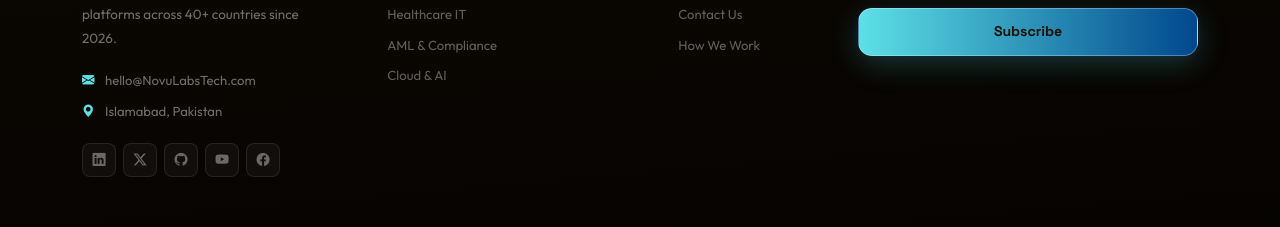
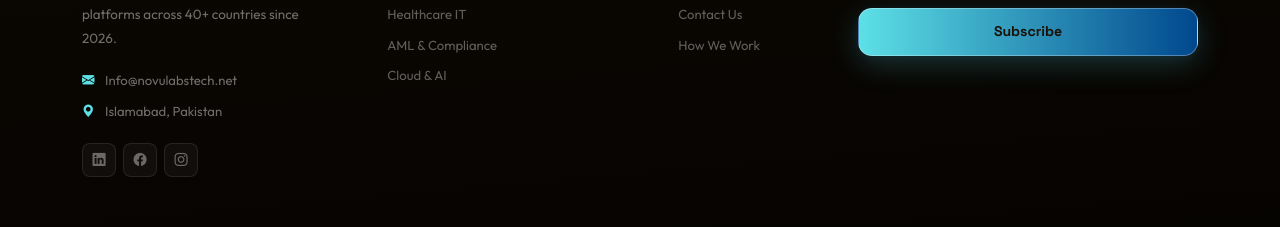
Before and after one commit to khawaja151214/Novulabstech, a React (Vite) app: page /team in a window 1280 px wide. Shown: the part 2262-2489 px from the top of the page. Built offline with nearby package versions, Linux system fonts and the light colour scheme.

Commit message:
Update email to Info@novulabstech.net and configure official social links in footer

```diff
--- a/index.html
+++ b/index.html
@@ -31,7 +31,7 @@
 
   <!-- Schema.org JSON-LD -->
   <script type="application/ld+json">
-  {"@context":"https://schema.org","@type":"Organization","name":"NovuLabs","legalName":"NovuLabs Technology Pvt Ltd","url":"https://www.novulabstech.com","description":"Premier international enterprise software house engineering mission-critical platforms for fintech, healthcare, and government agencies across 40+ countries.","foundingDate":"2026","numberOfEmployees":{"@type":"QuantitativeValue","value":500},"address":[{"@type":"PostalAddress","streetAddress":"","addressLocality":"Islamabad, Pakistan","postalCode":"44000","addressCountry":"PK"}],"contactPoint":[{"@type":"ContactPoint","contactType":"sales","email":"hello@NovuLabsTech.com"},{"@type":"ContactPoint","contactType":"customer support","availableLanguage":"English"}],"sameAs":["https://www.linkedin.com/company/novulabs","https://twitter.com/novulabstech","https://github.com/novulabs"],"hasCredential":["ISO 27001","PCI-DSS Level 1","HIPAA","SOC 2 Type II","FATF Compliance"],"areaServed":"Worldwide","knowsAbout":["Enterprise Software","AML Compliance","Fintech","Healthcare IT","Government Software","Cloud Computing","Mobile Apps"],"serviceType":["Enterprise Software Development","AML Compliance Software","Financial Technology","Healthcare IT","Government Solutions","Mobile App Development","Cloud Solutions"]}
+  {"@context":"https://schema.org","@type":"Organization","name":"NovuLabs","legalName":"NovuLabs Technology Pvt Ltd","url":"https://www.novulabstech.com","description":"Premier international enterprise software house engineering mission-critical platforms for fintech, healthcare, and government agencies across 40+ countries.","foundingDate":"2026","numberOfEmployees":{"@type":"QuantitativeValue","value":500},"address":[{"@type":"PostalAddress","streetAddress":"","addressLocality":"Islamabad, Pakistan","postalCode":"44000","addressCountry":"PK"}],"contactPoint":[{"@type":"ContactPoint","contactType":"sales","email":"Info@novulabstech.net"},{"@type":"ContactPoint","contactType":"customer support","availableLanguage":"English"}],"sameAs":["https://www.linkedin.com/company/novulabs","https://twitter.com/novulabstech","https://github.com/novulabs"],"hasCredential":["ISO 27001","PCI-DSS Level 1","HIPAA","SOC 2 Type II","FATF Compliance"],"areaServed":"Worldwide","knowsAbout":["Enterprise Software","AML Compliance","Fintech","Healthcare IT","Government Software","Cloud Computing","Mobile Apps"],"serviceType":["Enterprise Software Development","AML Compliance Software","Financial Technology","Healthcare IT","Government Solutions","Mobile App Development","Cloud Solutions"]}
   </script>
 
   <!-- CSS CDNs -->
--- a/src/components/Footer.jsx
+++ b/src/components/Footer.jsx
@@ -33,19 +33,17 @@ const Footer = () => {
                 A premier international enterprise software house headquartered in Islamabad. Engineering mission-critical platforms across 40+ countries since 2026.
               </p>
               <div className="ft-contact-items">
-                <a href="Info@novulabstech.net" className="ft-contact-item">
-                  <i className="bi bi-envelope-fill"></i>hello@NovuLabsTech.com
+                <a href="mailto:Info@novulabstech.net" className="ft-contact-item">
+                  <i className="bi bi-envelope-fill"></i>Info@novulabstech.net
                 </a>
                 <span className="ft-contact-item">
                   <i className="bi bi-geo-alt-fill"></i>Islamabad, Pakistan
                 </span>
               </div>
               <div className="ft-socs">
-                <a href="#" className="fsoc" title="LinkedIn"><i className="bi bi-linkedin"></i></a>
-                <a href="#" className="fsoc" title="Twitter / X"><i className="bi bi-twitter-x"></i></a>
-                <a href="#" className="fsoc" title="GitHub"><i className="bi bi-github"></i></a>
-                <a href="#" className="fsoc" title="YouTube"><i className="bi bi-youtube"></i></a>
-                <a href="#" className="fsoc" title="Facebook"><i className="bi bi-facebook"></i></a>
+                <a href="https://www.linkedin.com/company/novu-labs/?viewAsMember=true" target="_blank" rel="noopener noreferrer" className="fsoc" title="LinkedIn"><i className="bi bi-linkedin"></i></a>
+                <a href="https://www.facebook.com/profile.php?id=61592003789179" target="_blank" rel="noopener noreferrer" className="fsoc" title="Facebook"><i className="bi bi-facebook"></i></a>
+                <a href="https://www.instagram.com/novu_labs?igsh=ZXZsYmF0dnFubHJn" target="_blank" rel="noopener noreferrer" className="fsoc" title="Instagram"><i className="bi bi-instagram"></i></a>
               </div>
             </div>
 
--- a/src/pages/About.jsx
+++ b/src/pages/About.jsx
@@ -108,7 +108,7 @@ const About = () => {
                 <div className="cta-card">
                   <div className="cta-card-label">Start the conversation</div>
                   <Link to="/contact" className="btn-grad w-100 justify-content-center mb-3"><i className="bi bi-calendar-check"></i>Book a Free Call</Link>
-                  <a href="mailto:hello@NovuLabsTech.com" className="btn-glass w-100 justify-content-center"><i className="bi bi-envelope"></i>Email Us Directly</a>
+                  <a href="mailto:Info@novulabstech.net" className="btn-glass w-100 justify-content-center"><i className="bi bi-envelope"></i>Email Us Directly</a>
                   <p className="cta-card-note">No demos, no pitch scripts. Just a straight conversation about your project and whether we're the right fit.</p>
                 </div>
               </div>
--- a/src/pages/Contact.jsx
+++ b/src/pages/Contact.jsx
@@ -293,14 +293,14 @@ const Contact = () => {
                   <div className="cico i-t"><i className="bi bi-envelope-fill"></i></div>
                   <div>
                     <h6>General Inquiries</h6>
-                    <p><a href="mailto:hello@NovuLabsTech.com" style={{ color: 'var(--p1)' }}>hello@NovuLabsTech.com</a></p>
+                    <p><a href="mailto:Info@novulabstech.net" style={{ color: 'var(--p1)' }}>Info@novulabstech.net</a></p>
                   </div>
                 </div>
                 <div className="cinfo-item">
                   <div className="cico i-b"><i className="bi bi-envelope-fill"></i></div>
                   <div>
                     <h6>Enterprise Sales</h6>
-                    <p><a href="mailto:enterprise@NovuLabsTech.com" style={{ color: 'var(--p1)' }}>enterprise@NovuLabsTech.com</a></p>
+                    <p><a href="mailto:Info@novulabstech.net" style={{ color: 'var(--p1)' }}>Info@novulabstech.net</a></p>
                   </div>
                 </div>
                 <div className="cinfo-item">
--- a/src/pages/Services.jsx
+++ b/src/pages/Services.jsx
@@ -356,7 +356,7 @@ const Services = () => {
                 <div className="cta-card">
                   <div className="cta-card-label">Book your call</div>
                   <Link to="/contact" className="btn-grad w-100 justify-content-center mb-3"><i className="bi bi-calendar-check"></i>Book a Free Call</Link>
-                  <a href="mailto:hello@NovuLabsTech.com" className="btn-glass w-100 justify-content-center"><i className="bi bi-envelope"></i>Send Us Your Brief</a>
+                  <a href="mailto:Info@novulabstech.net" className="btn-glass w-100 justify-content-center"><i className="bi bi-envelope"></i>Send Us Your Brief</a>
                   <p className="cta-card-note">If our services aren't the right fit for your project, we'll tell you that clearly — and often point you in a better direction.</p>
                 </div>
               </div>
--- a/src/pages/Solutions.jsx
+++ b/src/pages/Solutions.jsx
@@ -195,7 +195,7 @@ const Solutions = () => {
                   <Link to="/contact" className="btn-grad w-100 justify-content-center mb-3" style={{ fontSize: '0.94rem' }}>
                     <i className="bi bi-calendar-check"></i>Book a Free Call
                   </Link>
-                  <a href="mailto:hello@NovuLabsTech.com" className="btn-glass w-100 justify-content-center" style={{ fontSize: '0.94rem' }}>
+                  <a href="mailto:Info@novulabstech.net" className="btn-glass w-100 justify-content-center" style={{ fontSize: '0.94rem' }}>
                     <i className="bi bi-envelope"></i>Send Us Your Brief
                   </a>
                   <p className="cta-card-note">200+ organizations started exactly this way — with a straightforward conversation about a specific problem they were trying to solve.</p>
--- a/src/pages/Team.jsx
+++ b/src/pages/Team.jsx
@@ -103,7 +103,7 @@ const Team = () => {
               <div className="col-lg-5 text-lg-end">
                 <div className="cta-card text-start">
                   <div className="cta-card-label">Send us your CV</div>
-                  <a href="mailto:hello@NovuLabsTech.com" className="btn-grad w-100 justify-content-center mb-3">
+                  <a href="mailto:Info@novulabstech.net" className="btn-grad w-100 justify-content-center mb-3">
                     <i className="bi bi-envelope"></i>Apply Now
                   </a>
                   <p className="cta-card-note">All applicants must undergo a rigorous code-writing and architecture challenge. Only senior positions are currently open.</p>
```
